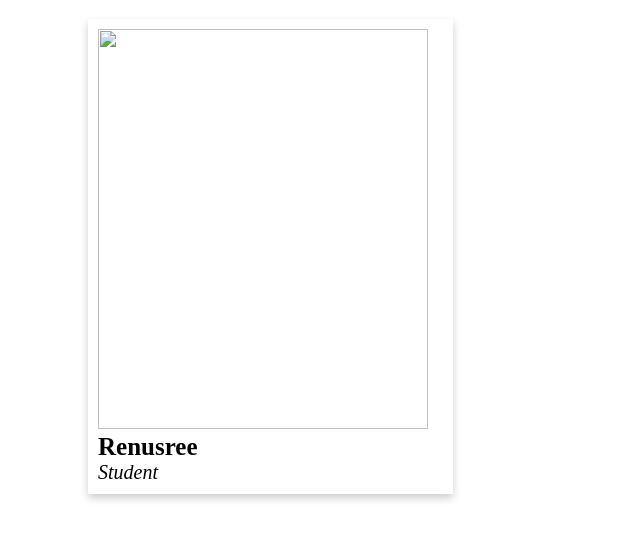
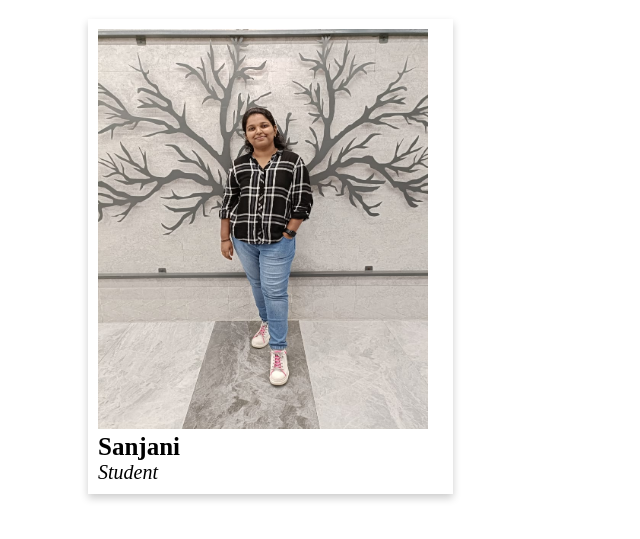
Before and after one commit to sanjani3/sanjani3.github.io, a plain HTML site: page Card.html in a window 1280 px wide. Shown: the part 61-600 px from the top of the page, without its empty margins (0-640 px from the left). Drawn offline with Linux system fonts and the light colour scheme.

Commit message:
Corrected the image name

```diff
--- a/Card.html
+++ b/Card.html
@@ -11,8 +11,8 @@
     <div class="container">
         <h1>User Card 1</h1>
         <div class="card">
-            <img src="Recentimage.jpg" alt="" width="330px" height="400px">
-            <p class="name">Renusree</p>
+            <img src="myImage.jpeg" alt="" width="330px" height="400px">
+            <p class="name">Sanjani</p>
             <p class="designation">Student</p>
         </div>
     </div>
```
